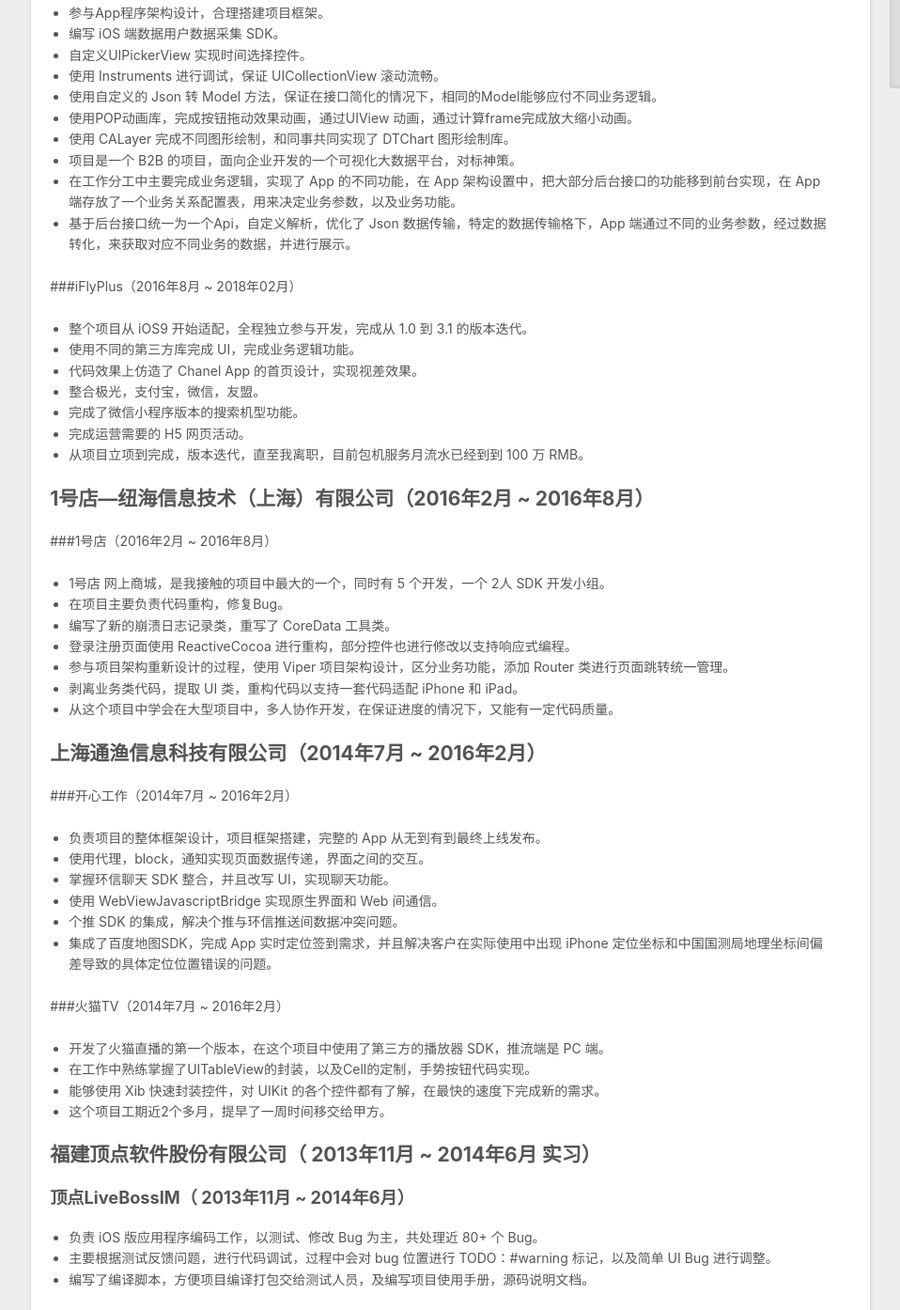
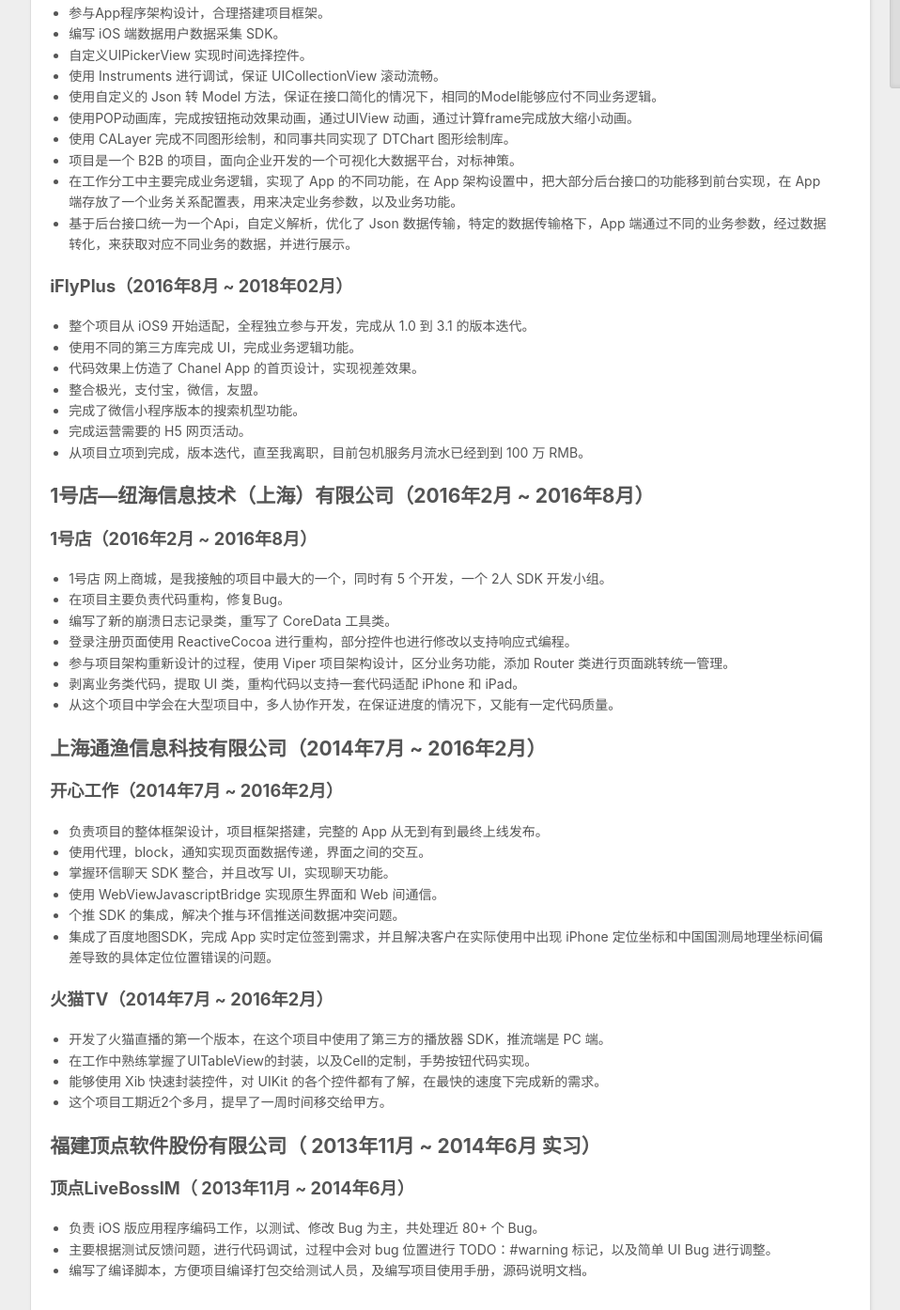
Before and after one commit to chenbingiOS/chenbingiOS.github.io, a plain HTML site: page 2018/10/12/2018-10-10-Resume/index.html in a window 1280 px wide. Shown: the part 1258-2652 px from the top of the page at 94% size, without its empty margins (8-966 px from the left). Drawn offline with nearby package versions, Linux system fonts and the light colour scheme.

Commit message:
Site updated: 2018-10-23 09:13:27

```diff
--- a/2018/10/12/2018-10-10-Resume/index.html
+++ b/2018/10/12/2018-10-10-Resume/index.html
@@ -14,7 +14,7 @@
 <meta property="og:site_name" content="ChenBing">
 <meta property="og:description" content="联系方式 手机/微信：+86 138 6066 0513 Email：chenbingios@163.com  个人信息 陈冰、男、1990 年 5 月 2014 年毕业于福建工程学院，计算机科学与技术专业，本科、学士学位 2012 年毕业于福建师范大学，网络系统管理专业，专科 技术博客：http://chenbing.pro Github：http://github.com/chenbingio">
 <meta property="og:locale" content="default">
-<meta property="og:updated_time" content="2018-10-23T01:09:13.076Z">
+<meta property="og:updated_time" content="2018-10-23T01:11:51.698Z">
 <meta name="twitter:card" content="summary">
 <meta name="twitter:title" content="ChenBing">
 <meta name="twitter:description" content="联系方式 手机/微信：+86 138 6066 0513 Email：chenbingios@163.com  个人信息 陈冰、男、1990 年 5 月 2014 年毕业于福建工程学院，计算机科学与技术专业，本科、学士学位 2012 年毕业于福建师范大学，网络系统管理专业，专科 技术博客：http://chenbing.pro Github：http://github.com/chenbingio">
@@ -112,8 +112,7 @@
 <li>在工作分工中主要完成业务逻辑，实现了 App 的不同功能，在 App 架构设置中，把大部分后台接口的功能移到前台实现，在 App 端存放了一个业务关系配置表，用来决定业务参数，以及业务功能。</li>
 <li>基于后台接口统一为一个Api，自定义解析，优化了 Json 数据传输，特定的数据传输格下，App 端通过不同的业务参数，经过数据转化，来获取对应不同业务的数据，并进行展示。</li>
 </ul>
-<p>###iFlyPlus（2016年8月 ~ 2018年02月）</p>
-<ul>
+<h3 id="iFlyPlus（2016年8月-2018年02月）"><a href="#iFlyPlus（2016年8月-2018年02月）" class="headerlink" title="iFlyPlus（2016年8月 ~ 2018年02月）"></a>iFlyPlus（2016年8月 ~ 2018年02月）</h3><ul>
 <li>整个项目从 iOS9 开始适配，全程独立参与开发，完成从 1.0 到 3.1 的版本迭代。</li>
 <li>使用不同的第三方库完成 UI，完成业务逻辑功能。</li>
 <li>代码效果上仿造了 Chanel App 的首页设计，实现视差效果。</li>
@@ -122,8 +121,7 @@
 <li>完成运营需要的 H5 网页活动。</li>
 <li>从项目立项到完成，版本迭代，直至我离职，目前包机服务月流水已经到到 100 万 RMB。    </li>
 </ul>
-<h2 id="1号店—纽海信息技术（上海）有限公司（2016年2月-2016年8月）"><a href="#1号店—纽海信息技术（上海）有限公司（2016年2月-2016年8月）" class="headerlink" title="1号店—纽海信息技术（上海）有限公司（2016年2月 ~ 2016年8月）"></a>1号店—纽海信息技术（上海）有限公司（2016年2月 ~ 2016年8月）</h2><p>###1号店（2016年2月 ~ 2016年8月）</p>
-<ul>
+<h2 id="1号店—纽海信息技术（上海）有限公司（2016年2月-2016年8月）"><a href="#1号店—纽海信息技术（上海）有限公司（2016年2月-2016年8月）" class="headerlink" title="1号店—纽海信息技术（上海）有限公司（2016年2月 ~ 2016年8月）"></a>1号店—纽海信息技术（上海）有限公司（2016年2月 ~ 2016年8月）</h2><h3 id="1号店（2016年2月-2016年8月）"><a href="#1号店（2016年2月-2016年8月）" class="headerlink" title="1号店（2016年2月 ~ 2016年8月）"></a>1号店（2016年2月 ~ 2016年8月）</h3><ul>
 <li>1号店 网上商城，是我接触的项目中最大的一个，同时有 5 个开发，一个 2人 SDK 开发小组。</li>
 <li>在项目主要负责代码重构，修复Bug。</li>
 <li>编写了新的崩溃日志记录类，重写了 CoreData 工具类。</li>
@@ -132,8 +130,7 @@
 <li>剥离业务类代码，提取 UI 类，重构代码以支持一套代码适配 iPhone 和 iPad。</li>
 <li>从这个项目中学会在大型项目中，多人协作开发，在保证进度的情况下，又能有一定代码质量。</li>
 </ul>
-<h2 id="上海通渔信息科技有限公司（2014年7月-2016年2月）"><a href="#上海通渔信息科技有限公司（2014年7月-2016年2月）" class="headerlink" title="上海通渔信息科技有限公司（2014年7月 ~ 2016年2月）"></a>上海通渔信息科技有限公司（2014年7月 ~ 2016年2月）</h2><p>###开心工作（2014年7月 ~ 2016年2月）</p>
-<ul>
+<h2 id="上海通渔信息科技有限公司（2014年7月-2016年2月）"><a href="#上海通渔信息科技有限公司（2014年7月-2016年2月）" class="headerlink" title="上海通渔信息科技有限公司（2014年7月 ~ 2016年2月）"></a>上海通渔信息科技有限公司（2014年7月 ~ 2016年2月）</h2><h3 id="开心工作（2014年7月-2016年2月）"><a href="#开心工作（2014年7月-2016年2月）" class="headerlink" title="开心工作（2014年7月 ~ 2016年2月）"></a>开心工作（2014年7月 ~ 2016年2月）</h3><ul>
 <li>负责项目的整体框架设计，项目框架搭建，完整的 App 从无到有到最终上线发布。</li>
 <li>使用代理，block，通知实现页面数据传递，界面之间的交互。</li>
 <li>掌握环信聊天 SDK 整合，并且改写 UI，实现聊天功能。</li>
@@ -141,8 +138,7 @@
 <li>个推 SDK 的集成，解决个推与环信推送间数据冲突问题。</li>
 <li>集成了百度地图SDK，完成 App 实时定位签到需求，并且解决客户在实际使用中出现 iPhone 定位坐标和中国国测局地理坐标间偏差导致的具体定位位置错误的问题。</li>
 </ul>
-<p>###火猫TV（2014年7月 ~ 2016年2月）</p>
-<ul>
+<h3 id="火猫TV（2014年7月-2016年2月）"><a href="#火猫TV（2014年7月-2016年2月）" class="headerlink" title="火猫TV（2014年7月 ~ 2016年2月）"></a>火猫TV（2014年7月 ~ 2016年2月）</h3><ul>
 <li>开发了火猫直播的第一个版本，在这个项目中使用了第三方的播放器 SDK，推流端是 PC 端。</li>
 <li>在工作中熟练掌握了UITableView的封装，以及Cell的定制，手势按钮代码实现。</li>
 <li>能够使用 Xib 快速封装控件，对 UIKit 的各个控件都有了解，在最快的速度下完成新的需求。</li>
```
Also changed, not shown: index.html (+4 -8 lines).
